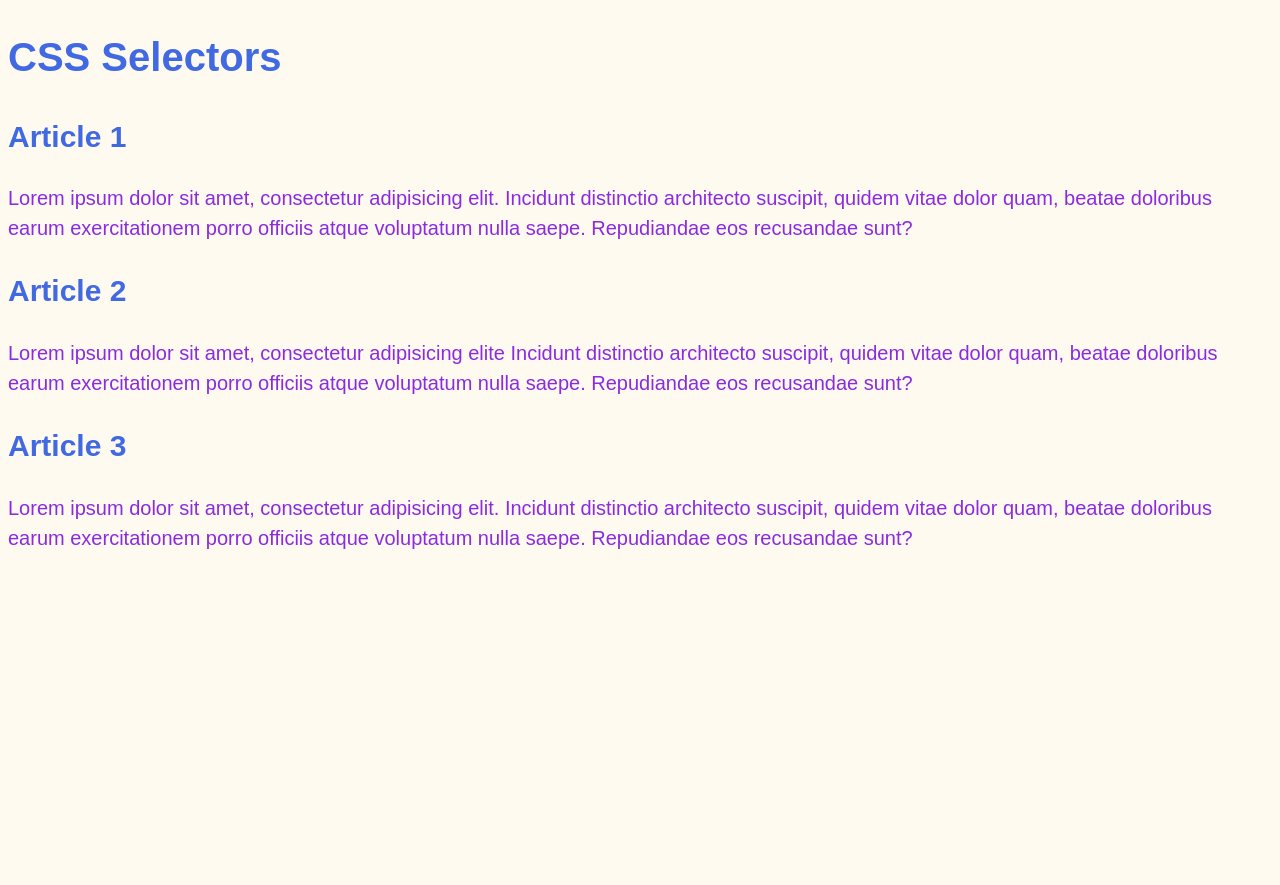
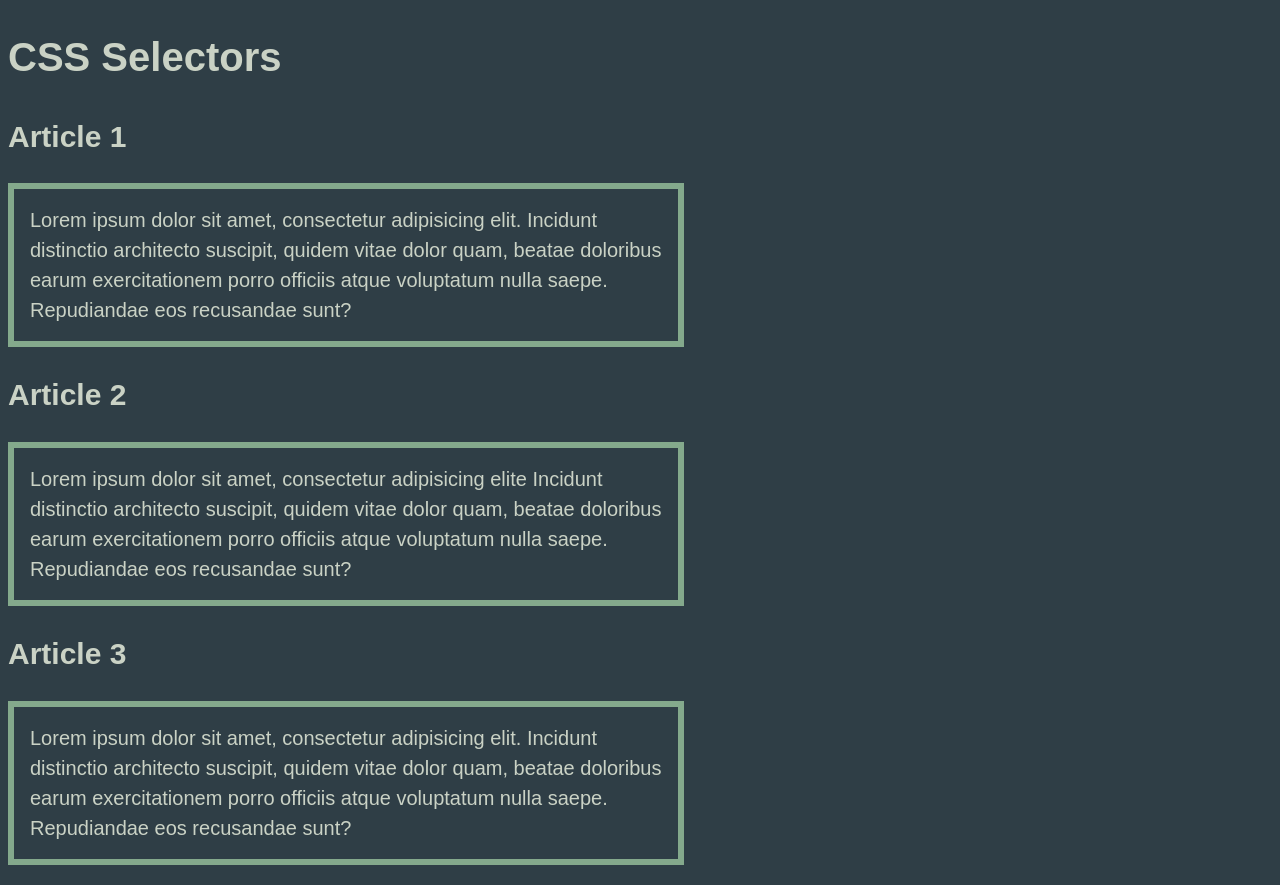
Before and after one commit to MiguelCalderon2006/CSS, a plain HTML site: page index.html in a window 1280 px wide. Before the commit the page ends 800 px from the top, so only its background shows below. Drawn offline with Linux system fonts and the light colour scheme.

Commit message:
ch4 units & sizes done

```diff
--- a/css/style.css
+++ b/css/style.css
@@ -1,14 +1,22 @@
+/* https://coolors.co/palette/cad2c5-84a98c-52796f-354f52-2f3e46 */
+/* Clolor pallete used */
+
 body {
   font-size: 20px;
   font-family: Arial, Helvetica, sans-serif;
   line-height: 1.5;
-  background: floralwhite;
-  color: royalblue;
+  background: #2f3e46;
+  color: #cad2c5;
 }
 
 p {
-  color: blueviolet;
+  border: 6px solid #84a98c;
+  color: #cad2c5;
+  width: 50%;
+  font-size: 1.25rem;
+  padding: 1rem;
 }
+
 /* h1 {
   color: rgba(12, 37, 198, 0.936);
 }
```
